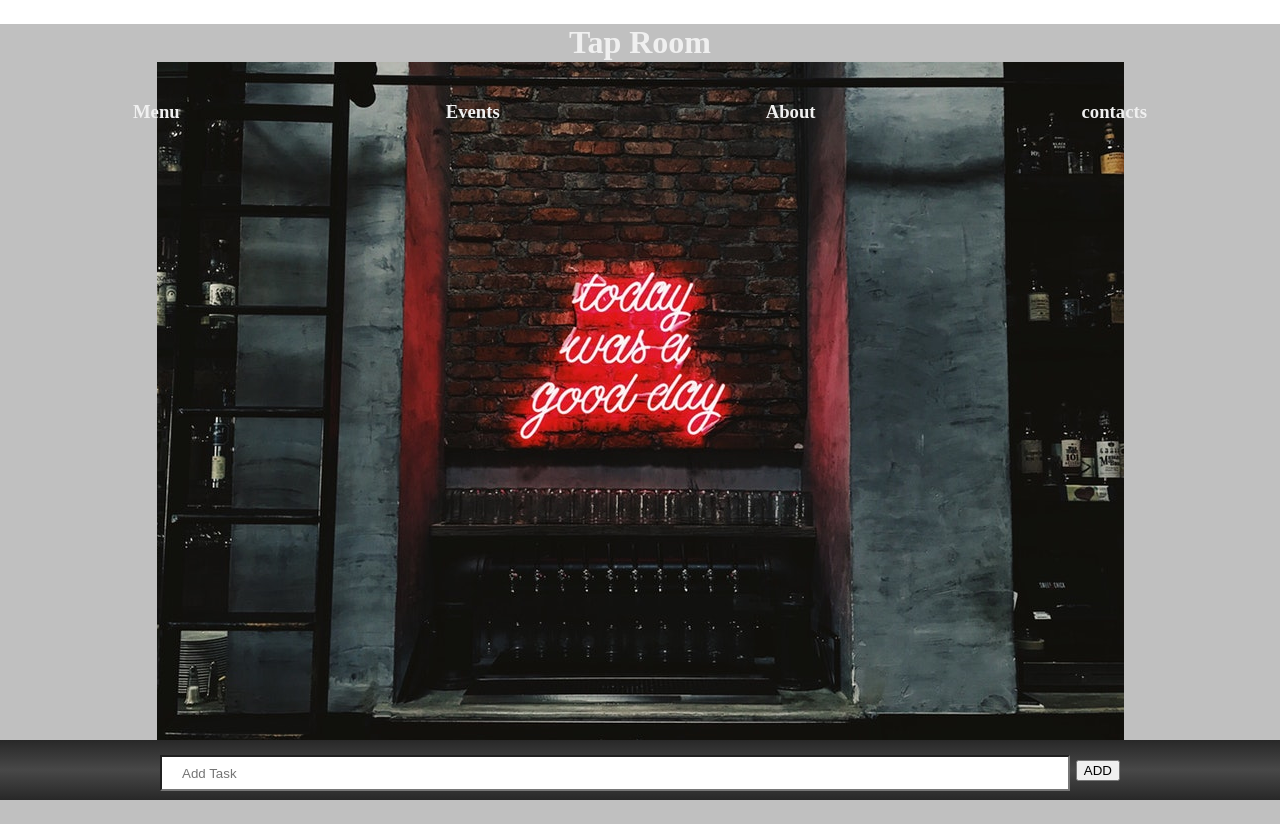
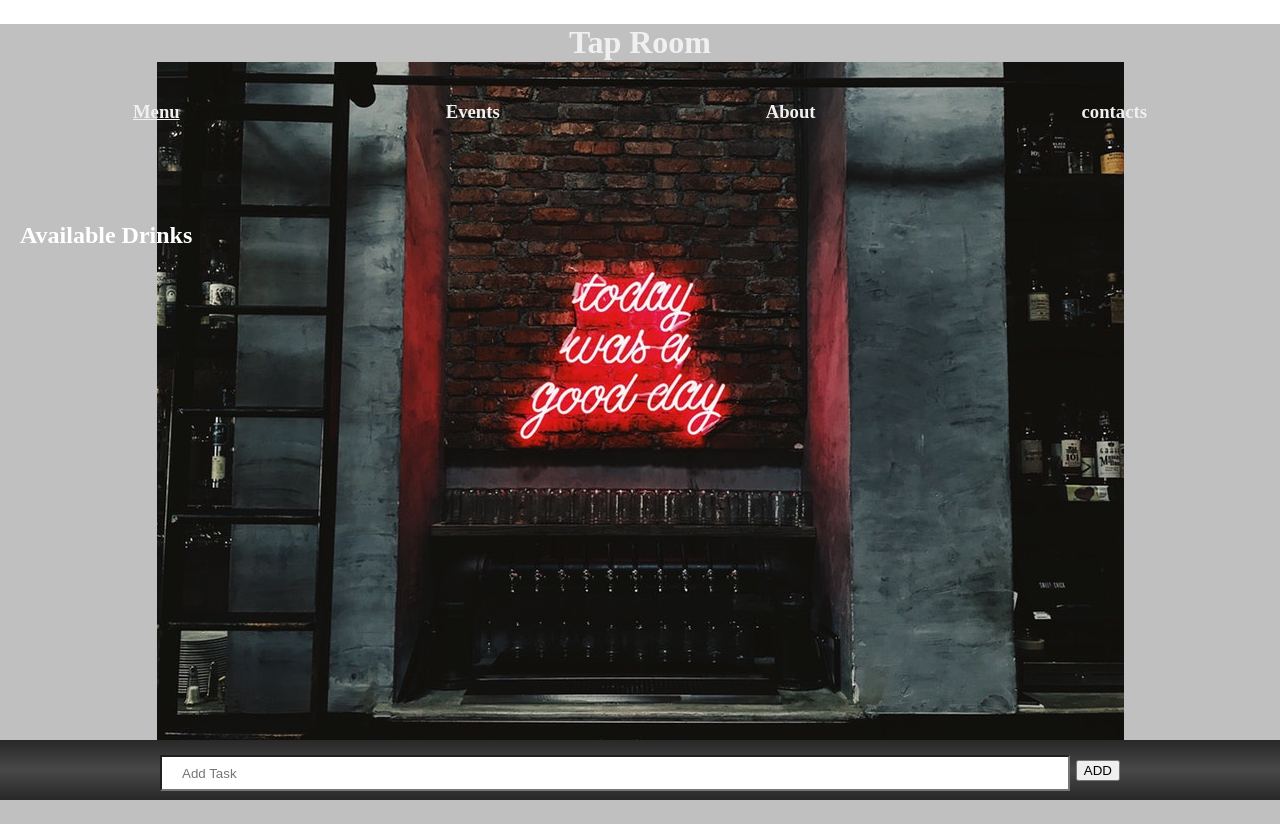
Before and after one commit to ryguybenson/React-week-one, a React app: page / in a window 1280 px wide. Built offline with nearby package versions, Linux system fonts and the light colour scheme.

Commit message:
style item list

```diff
--- a/src/components/Header.jsx
+++ b/src/components/Header.jsx
@@ -13,13 +13,16 @@ function Header(){
     flexDirection: 'row',
     justifyContent: 'space-around'
   };
+  var selected = {
+    textDecoration: 'underline'
+  }
   return (
     <div style={header}>
       <div>
         <h1>Tap Room</h1>
       </div>
       <div style={bottomHeader}>
-        <h3>Menu</h3>
+        <h3 style={selected}>Menu</h3>
         <h3>Events</h3>
         <h3>About</h3>
         <h3>contacts</h3>
--- a/src/components/ItemList.jsx
+++ b/src/components/ItemList.jsx
@@ -8,11 +8,13 @@ function ItemList(props) {
   console.log(props.itemList);
   var itemListStyles = {
     padding: '0 20px',
-    marginTop: '10vh'
+    marginTop: '10vh',
+    color: 'white'
   };
 
   return (
     <div style={itemListStyles}>
+      <h2>Available Drinks</h2>
       {props.itemList.map((item, index) =>
         <Item text={item.post}
           key={item.id}/>
```
